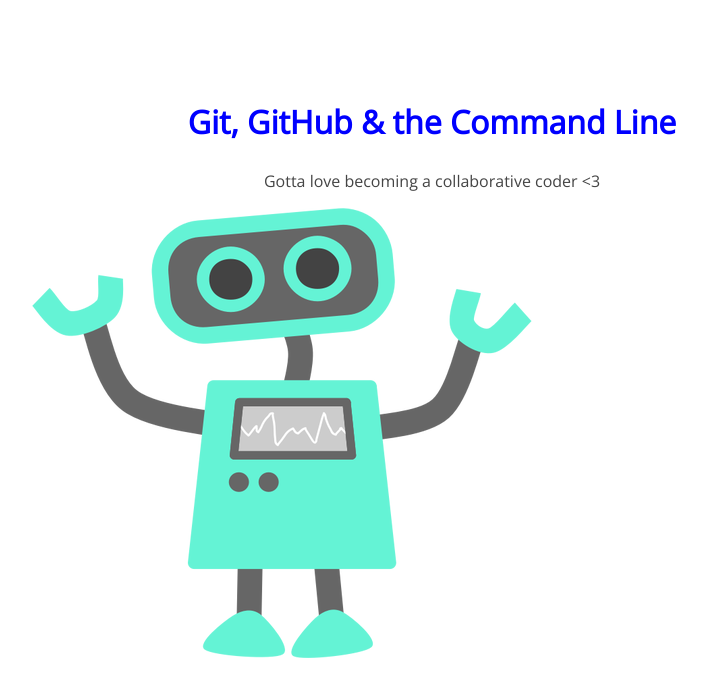
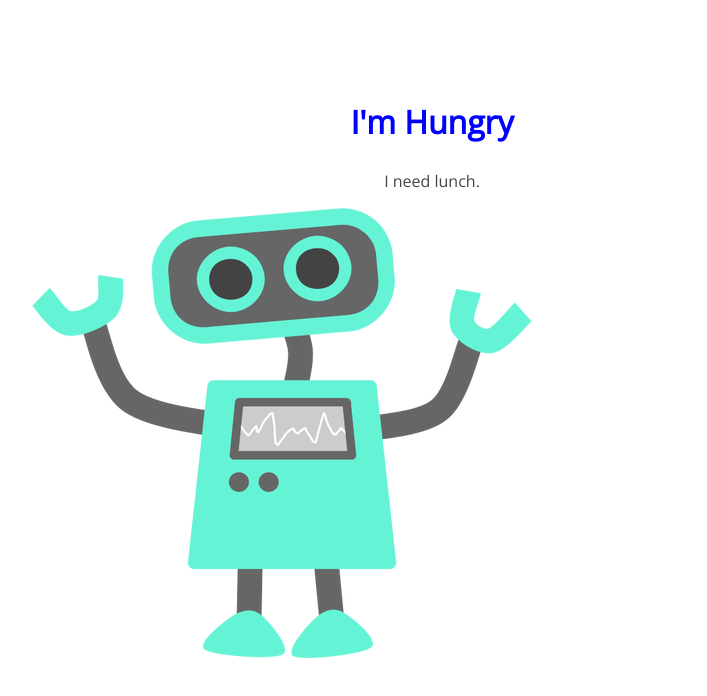
Before and after one commit to racubells/105-project, a plain HTML site: page index.html in a window 1280 px wide. Shown: the whole page, without its empty margins (208-915 px from the left). Drawn offline with nearby package versions, Linux system fonts and the light colour scheme.

Commit message:
changed h1 and first p text

```diff
--- a/index.html
+++ b/index.html
@@ -8,8 +8,8 @@
 </head>
 <body>
 	<section>
-		<h1>Git, GitHub & the Command Line</h1>
-		<p>Gotta love becoming a collaborative coder <3</p>
+		<h1>I'm Hungry</h1>
+		<p>I need lunch.</p>
 		<img src="img/happy-blue-robot.png">
 	</section>
 </body>
```
